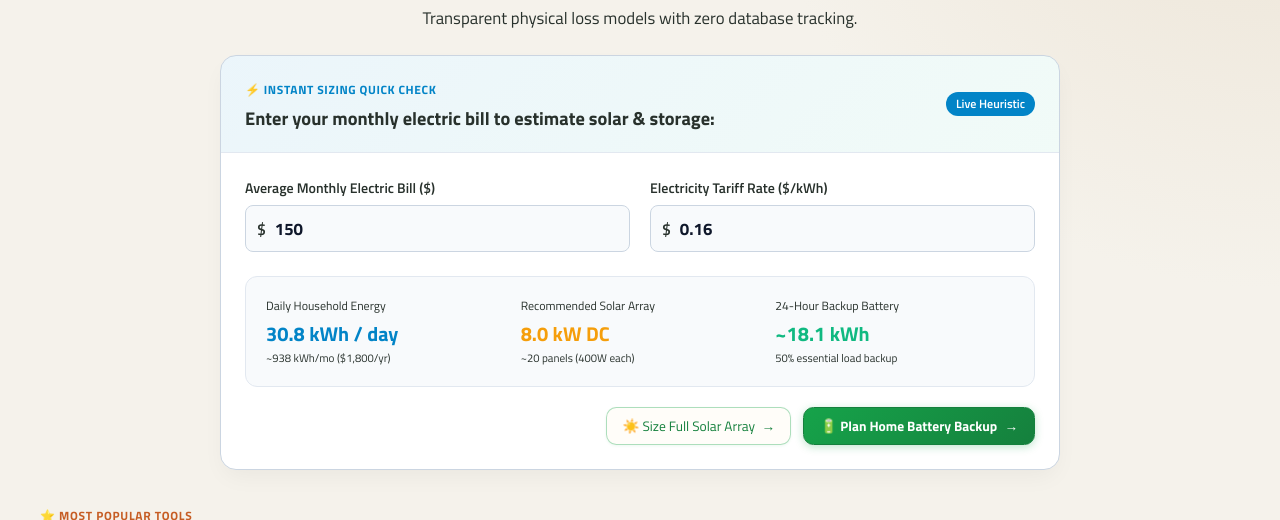
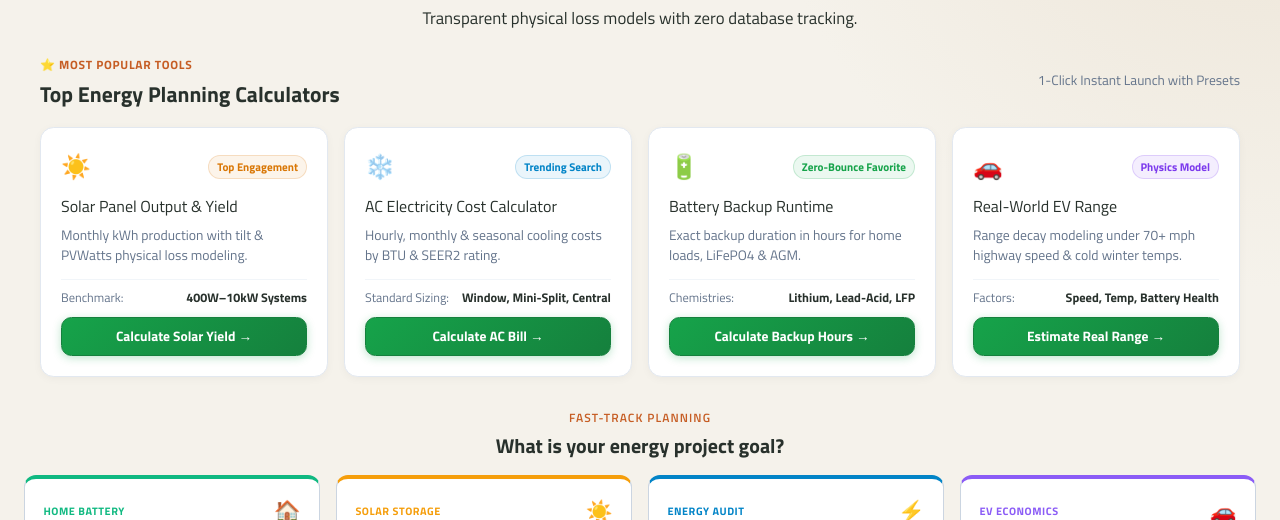
Before and after one commit to miadsaadidi/powerlab, a Next.js app: page / in a window 1280 px wide. Shown: the part 255-775 px from the top of the page. Built offline with nearby package versions, Linux system fonts and the light colour scheme; no server answers.

Commit message:
Merge pull request #2 from miadsaadidi/feat/optimizing-homepage-popular-tools

```diff
--- a/src/app/globals.css
+++ b/src/app/globals.css
@@ -618,7 +618,6 @@ main { max-width:1280px; }
 [data-theme="dark"] .goal-card,
 [data-theme="dark"] .workflow-card,
 [data-theme="dark"] .flow-node-card,
-[data-theme="dark"] .hero-quick-estimator,
 [data-theme="dark"] .trust-badge-grid > div {
   background: #0f172a !important;
   border-color: #334155 !important;
--- a/src/app/page.tsx
+++ b/src/app/page.tsx
@@ -3,7 +3,6 @@ import Link from "next/link";
 import { siteConfig } from "@/lib/site-config";
 import { publishedCalculators } from "@/lib/calculator-registry";
 import { HeroGoalSelector } from "@/components/home/hero-goal-selector";
-import { HeroQuickEstimator } from "@/components/home/hero-quick-estimator";
 import { PopularCalculatorsLauncher } from "@/components/home/popular-calculators-launcher";
 import { ConnectedSystemFlow } from "@/components/home/connected-system-flow";
 import { HomeSearchFilter } from "@/components/home/home-search-filter";
@@ -156,9 +155,6 @@ export default function HomePage() {
 
 
 
-      {/* Instant Micro-Estimator */}
-      <HeroQuickEstimator />
-
       {/* Top 4 Popular Tools Launcher (GA4 & GSC High Engagement) */}
       <PopularCalculatorsLauncher />
 
--- a/src/components/home/hero-quick-estimator.tsx
+++ /dev/null
@@ -1,240 +0,0 @@
-"use client";
-
-import { useState } from "react";
-import Link from "next/link";
-
-export function HeroQuickEstimator() {
-  const [monthlyBill, setMonthlyBill] = useState(150);
-  const [ratePerKwh, setRatePerKwh] = useState(0.16);
-
-  // Math derivations
-  const safeRate = ratePerKwh > 0 ? ratePerKwh : 0.16;
-  const safeBill = monthlyBill >= 0 ? monthlyBill : 0;
-  const monthlyKwh = safeBill / safeRate;
-  const dailyKwh = monthlyKwh / 30.4375;
-  const annualCost = safeBill * 12;
-
-  // Solar sizing heuristic (4.5 peak sun hours, 14% losses)
-  const psh = 4.5;
-  const solarLosses = 0.86;
-  const suggestedSolarKw = dailyKwh / (psh * solarLosses);
-  const panelCount400w = Math.ceil((suggestedSolarKw * 1000) / 400);
-
-  // Home battery sizing heuristic (50% partial backup for 24h, 85% usable DOD)
-  const batteryKwhNeeded = (dailyKwh * 0.5) / 0.85;
-
-  return (
-    <div
-      className="hero-quick-estimator"
-      style={{
-        margin: "0.75rem auto 2rem",
-        maxWidth: "840px",
-        borderRadius: "1rem",
-        border: "1px solid var(--border-color, #cbd5e1)",
-        background: "var(--card-bg, #ffffff)",
-        boxShadow: "0 10px 25px -5px rgba(0, 0, 0, 0.05)",
-        overflow: "hidden",
-      }}
-    >
-
-      <div
-        style={{
-          padding: "1.25rem 1.5rem",
-          background: "linear-gradient(135deg, rgba(2, 132, 199, 0.08) 0%, rgba(16, 185, 129, 0.06) 100%)",
-          borderBottom: "1px solid var(--border-color, #e2e8f0)",
-          display: "flex",
-          justifyContent: "space-between",
-          alignItems: "center",
-          flexWrap: "wrap",
-          gap: "0.5rem",
-        }}
-      >
-        <div>
-          <span style={{ fontSize: "0.75rem", fontWeight: 700, textTransform: "uppercase", color: "#0284c7", letterSpacing: "0.05em" }}>
-            ⚡ Instant Sizing Quick Check
-          </span>
-          <h2 style={{ margin: "0.2rem 0 0", fontSize: "1.15rem", fontWeight: 700 }}>
-            Enter your monthly electric bill to estimate solar &amp; storage:
-          </h2>
-        </div>
-        <span
-          style={{
-            fontSize: "0.75rem",
-            background: "#0284c7",
-            color: "#ffffff",
-            padding: "3px 10px",
-            borderRadius: "9999px",
-            fontWeight: 600,
-          }}
-        >
-          Live Heuristic
-        </span>
-      </div>
-
-      <div style={{ padding: "1.5rem" }}>
-        <div
-          style={{
-            display: "grid",
-            gridTemplateColumns: "repeat(auto-fit, minmax(220px, 1fr))",
-            gap: "1.25rem",
-            marginBottom: "1.5rem",
-          }}
-        >
-          <div>
-            <label
-              htmlFor="quick-bill-input"
-              style={{ display: "block", fontSize: "0.875rem", fontWeight: 600, marginBottom: "0.4rem" }}
-            >
-              Average Monthly Electric Bill ($)
-            </label>
-            <div style={{ position: "relative" }}>
-              <span
-                style={{
-                  position: "absolute",
-                  left: "12px",
-                  top: "50%",
-                  transform: "translateY(-50%)",
-                  color: "var(--text-muted)",
-                  fontWeight: 600,
-                }}
-              >
-                $
-              </span>
-              <input
-                id="quick-bill-input"
-                type="number"
-                min="10"
-                max="2500"
-                step="5"
-                value={monthlyBill}
-                onChange={(e) => setMonthlyBill(Number(e.target.value) || 0)}
-                style={{
-                  width: "100%",
-                  padding: "0.6rem 0.75rem 0.6rem 1.8rem",
-                  borderRadius: "0.5rem",
-                  border: "1px solid var(--border-color, #cbd5e1)",
-                  background: "var(--bg-secondary, #f8fafc)",
-                  color: "var(--text-color, #0f172a)",
-                  fontSize: "1.05rem",
-                  fontWeight: 700,
-                }}
-              />
-            </div>
-          </div>
-
-          <div>
-            <label
-              htmlFor="quick-rate-input"
-              style={{ display: "block", fontSize: "0.875rem", fontWeight: 600, marginBottom: "0.4rem" }}
-            >
-              Electricity Tariff Rate ($/kWh)
-            </label>
-            <div style={{ position: "relative" }}>
-              <span
-                style={{
-                  position: "absolute",
-                  left: "12px",
-                  top: "50%",
-                  transform: "translateY(-50%)",
-                  color: "var(--text-muted)",
-                  fontWeight: 600,
-                }}
-              >
-                $
-              </span>
-              <input
-                id="quick-rate-input"
-                type="number"
-                min="0.04"
-                max="1.00"
-                step="0.01"
-                value={ratePerKwh}
-                onChange={(e) => setRatePerKwh(Number(e.target.value) || 0.16)}
-                style={{
-                  width: "100%",
-                  padding: "0.6rem 0.75rem 0.6rem 1.8rem",
-                  borderRadius: "0.5rem",
-                  border: "1px solid var(--border-color, #cbd5e1)",
-                  background: "var(--bg-secondary, #f8fafc)",
-                  color: "var(--text-color, #0f172a)",
-                  fontSize: "1.05rem",
-                  fontWeight: 700,
-                }}
-              />
-            </div>
-          </div>
-        </div>
-
-        {/* Results Matrix */}
-        <div
-          style={{
-            display: "grid",
-            gridTemplateColumns: "repeat(auto-fit, minmax(180px, 1fr))",
-            gap: "1rem",
-            padding: "1.25rem",
-            background: "var(--bg-secondary, #f8fafc)",
-            borderRadius: "0.75rem",
-            border: "1px solid var(--border-color, #e2e8f0)",
-            marginBottom: "1.25rem",
-          }}
-        >
-          <div>
-            <span style={{ fontSize: "0.75rem", color: "var(--text-muted)", display: "block", marginBottom: "2px" }}>
-              Daily Household Energy
-            </span>
-            <strong style={{ fontSize: "1.25rem", color: "#0284c7" }}>
-              {dailyKwh.toFixed(1)} kWh / day
-            </strong>
-            <span style={{ fontSize: "0.7rem", color: "var(--text-muted)", display: "block" }}>
-              ~{monthlyKwh.toFixed(0)} kWh/mo (${annualCost.toLocaleString()}/yr)
-            </span>
-          </div>
-
-          <div>
-            <span style={{ fontSize: "0.75rem", color: "var(--text-muted)", display: "block", marginBottom: "2px" }}>
-              Recommended Solar Array
-            </span>
-            <strong style={{ fontSize: "1.25rem", color: "#f59e0b" }}>
-              {suggestedSolarKw.toFixed(1)} kW DC
-            </strong>
-            <span style={{ fontSize: "0.7rem", color: "var(--text-muted)", display: "block" }}>
-              ~{panelCount400w} panels (400W each)
-            </span>
-          </div>
-
-          <div>
-            <span style={{ fontSize: "0.75rem", color: "var(--text-muted)", display: "block", marginBottom: "2px" }}>
-              24-Hour Backup Battery
-            </span>
-            <strong style={{ fontSize: "1.25rem", color: "#10b981" }}>
-              ~{batteryKwhNeeded.toFixed(1)} kWh
-            </strong>
-            <span style={{ fontSize: "0.7rem", color: "var(--text-muted)", display: "block" }}>
-              50% essential load backup
-            </span>
-          </div>
-        </div>
-
-        {/* Deep Calculator Links */}
-        <div style={{ display: "flex", gap: "0.75rem", flexWrap: "wrap", justifyContent: "flex-end" }}>
-          <Link
-            href={`/solar/solar-panel-size-calculator?kwh=${monthlyKwh.toFixed(0)}&period=month`}
-            className="button secondary-button"
-            style={{ fontSize: "0.85rem", padding: "0.45rem 0.95rem" }}
-          >
-            <span>☀️ Size Full Solar Array</span>
-            <span>→</span>
-          </Link>
-          <Link
-            href={`/home-energy/home-battery-size-calculator?monthlyKwh=${monthlyKwh.toFixed(0)}`}
-            className="button"
-            style={{ fontSize: "0.85rem", padding: "0.45rem 1rem" }}
-          >
-            <span>🔋 Plan Home Battery Backup</span>
-            <span>→</span>
-          </Link>
-        </div>
-      </div>
-    </div>
-  );
-}
```
